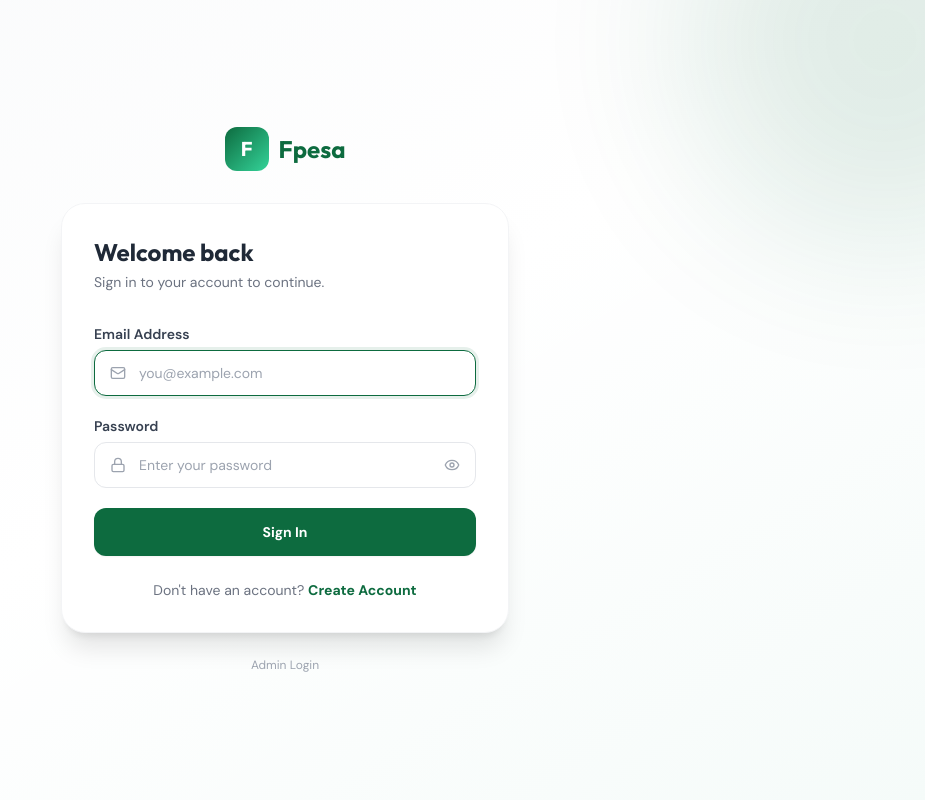
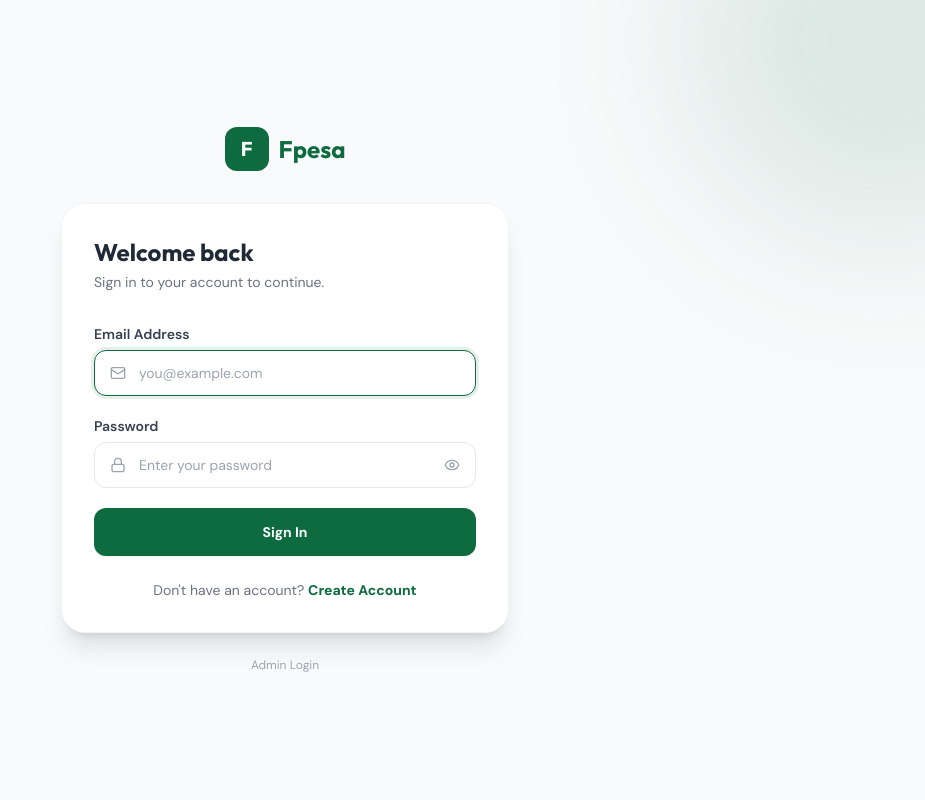
Before and after one commit to dennismwa/Fpesa-Loans, a PHP site: page /auth/login.php in a window 1280 px wide. Shown: the whole page, without its empty margins (355-1280 px from the left). Run offline with PHP 8.4, Linux system fonts and the light colour scheme; data comes from the database, SQL or seed files in the repository; some libraries are stand-ins or nearby versions.

Commit message:
Update login page styles and background gradient
Changed the background gradient of the login page and adjusted the button styles.

```diff
--- a/auth/login.php
+++ b/auth/login.php
@@ -32,12 +32,12 @@ if ($_SERVER['REQUEST_METHOD'] === 'POST') {
 $page_title = 'Sign In';
 require_once __DIR__ . '/../includes/header.php';
 ?>
-<div class="min-h-screen flex items-center justify-center bg-gradient-to-br from-gray-50 via-white to-emerald-50/30 px-4 py-12">
+<div class="min-h-screen flex items-center justify-center bg-gray-50 px-4 py-12">
   <div class="blob w-[400px] h-[400px] bg-primary -top-40 -right-40 fixed"></div>
   <div class="w-full max-w-md relative z-10" data-aos="fade-up">
     <div class="text-center mb-8">
       <a href="/" class="inline-flex items-center gap-2.5">
-        <div class="w-11 h-11 rounded-xl bg-gradient-to-br from-primary to-emerald-400 flex items-center justify-center"><span class="text-white font-bold text-xl font-heading">F</span></div>
+        <div class="w-11 h-11 rounded-xl bg-primary flex items-center justify-center"><span class="text-white font-bold text-xl font-heading">F</span></div>
         <span class="text-2xl font-bold grad-text font-heading"><?= e(site_name()) ?></span>
       </a>
     </div>
```
